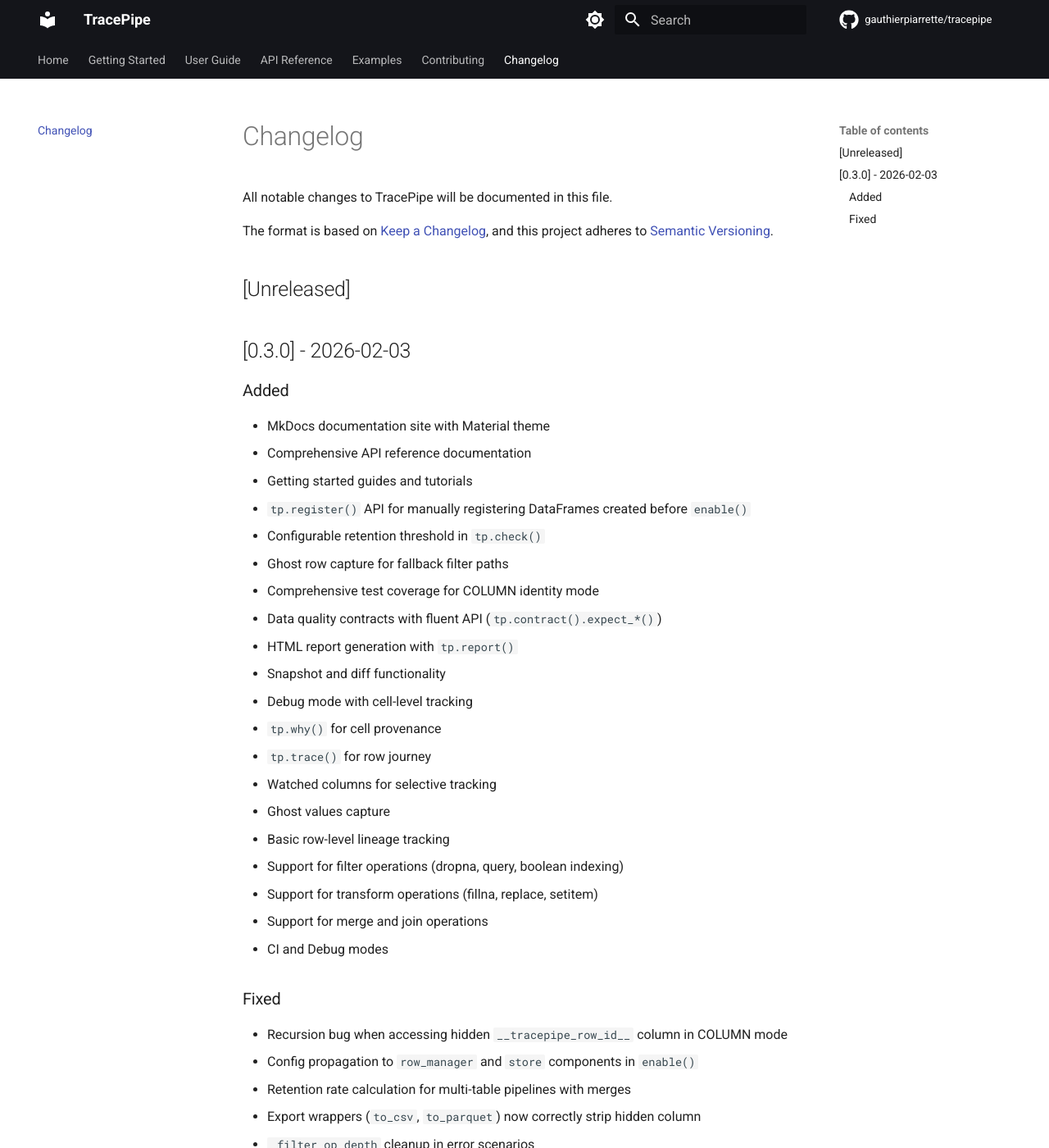
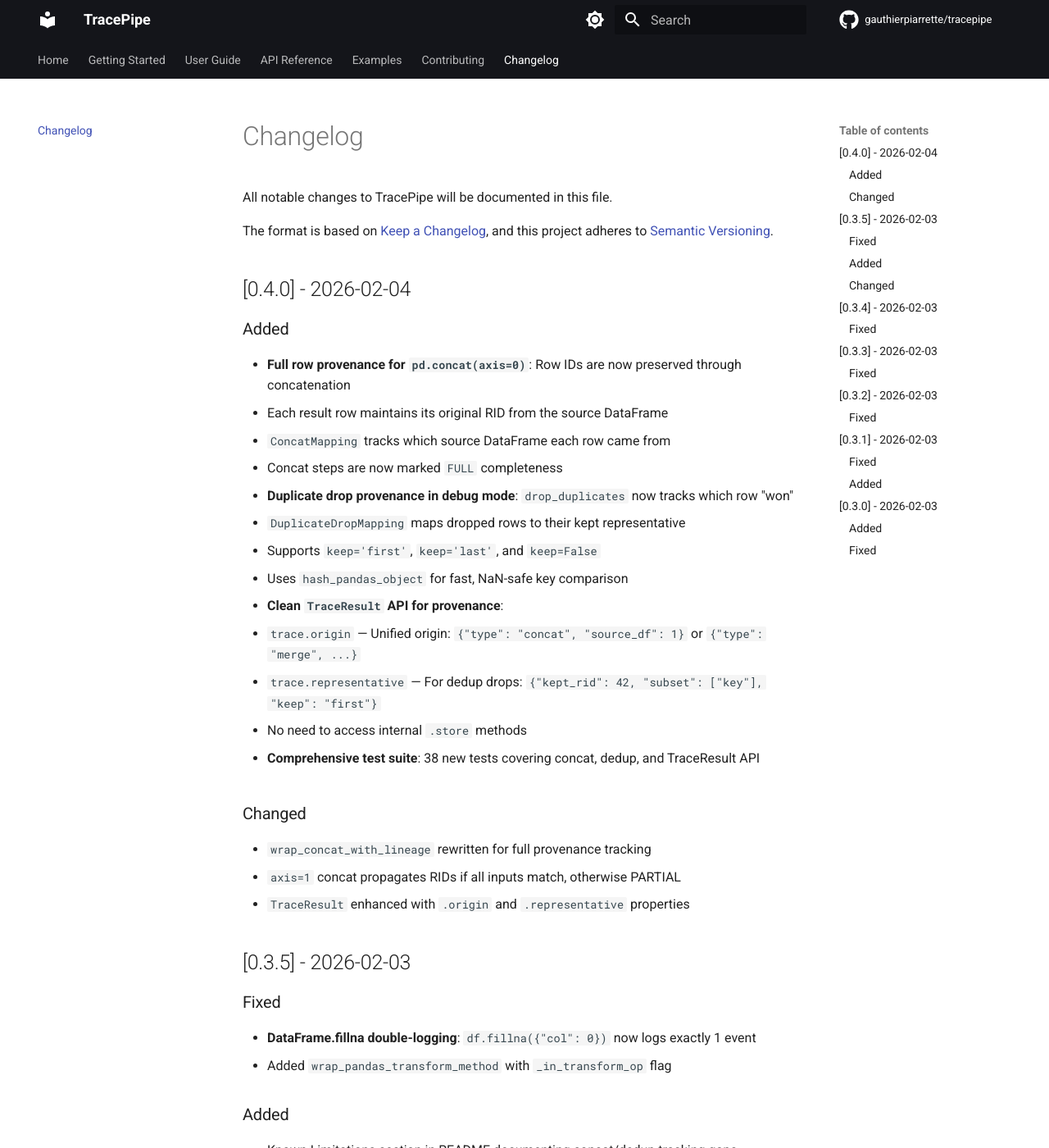
Before and after one commit to gauthierpiarrette/tracepipe, an MkDocs documentation site: the page built from docs/changelog.md, in a window 1280 px wide and 1400 px high. Shown: the whole window at 82% size. Built offline with MkDocs 1.6.1 and Material for MkDocs 9.7.7, drawn with Linux system fonts in a browser that asks for light colours; comment, search, counter and statistics services are not loaded; some of the changed text lies outside the part shown.

Commit message:
docs: update v0.4.0 changelog with TraceResult API improvements

```diff
--- a/docs/changelog.md
+++ b/docs/changelog.md
@@ -5,35 +5,100 @@
 The format is based on [Keep a Changelog](https://keepachangelog.com/en/1.0.0/),
 and this project adheres to [Semantic Versioning](https://semver.org/spec/v2.0.0.html).
 
-## [Unreleased]
+## [0.4.0] - 2026-02-04
+
+### Added
+
+- **Full row provenance for `pd.concat(axis=0)`**: Row IDs are now preserved through concatenation
+  - Each result row maintains its original RID from the source DataFrame
+  - `ConcatMapping` tracks which source DataFrame each row came from
+  - Concat steps are now marked `FULL` completeness
+
+- **Duplicate drop provenance in debug mode**: `drop_duplicates` now tracks which row "won"
+  - `DuplicateDropMapping` maps dropped rows to their kept representative
+  - Supports `keep='first'`, `keep='last'`, and `keep=False`
+  - Uses `hash_pandas_object` for fast, NaN-safe key comparison
+
+- **Clean `TraceResult` API for provenance**:
+  - `trace.origin` — Unified origin: `{"type": "concat", "source_df": 1}` or `{"type": "merge", ...}`
+  - `trace.representative` — For dedup drops: `{"kept_rid": 42, "subset": ["key"], "keep": "first"}`
+  - No need to access internal `.store` methods
+
+- **Comprehensive test suite**: 38 new tests covering concat, dedup, and TraceResult API
+
+### Changed
+
+- `wrap_concat_with_lineage` rewritten for full provenance tracking
+- `axis=1` concat propagates RIDs if all inputs match, otherwise PARTIAL
+- `TraceResult` enhanced with `.origin` and `.representative` properties
+
+## [0.3.5] - 2026-02-03
+
+### Fixed
+
+- **DataFrame.fillna double-logging**: `df.fillna({"col": 0})` now logs exactly 1 event
+- Added `wrap_pandas_transform_method` with `_in_transform_op` flag
+
+### Added
+
+- Known Limitations section in README documenting concat/dedup tracking gaps
+
+### Changed
+
+- Test suite hardened with exact count assertions and multi-scenario tests
+
+## [0.3.4] - 2026-02-03
+
+### Fixed
+
+- **Event deduplication**: Identical events from parallel pipelines are now deduplicated
+
+## [0.3.3] - 2026-02-03
+
+### Fixed
+
+- **Double-logging bug**: `df['col'] = df['col'].fillna()` now logs exactly one event
+- **Merge warning scoping**: `tp.check(df)` now only shows warnings for merges in df's lineage
+
+## [0.3.2] - 2026-02-03
+
+### Fixed
+
+- Merge duplicate key warnings now correctly identify which table (left/right) has duplicates
+
+## [0.3.1] - 2026-02-03
+
+### Fixed
+
+- Cell history now correctly chains through merge operations via lineage traversal
+- `tp.why()` and `tp.trace()` show pre-merge changes for post-merge rows
+- `enable()` resets accumulated state when called multiple times
+
+### Added
+
+- `get_row_history_with_lineage()` and `get_cell_history_with_lineage()` methods
 
 ## [0.3.0] - 2026-02-03
 
 ### Added
+
 - MkDocs documentation site with Material theme
 - Comprehensive API reference documentation
 - Getting started guides and tutorials
-- `tp.register()` API for manually registering DataFrames created before `enable()`
+- `tp.register()` API for manually registering DataFrames
 - Configurable retention threshold in `tp.check()`
 - Ghost row capture for fallback filter paths
-- Comprehensive test coverage for COLUMN identity mode
-- Data quality contracts with fluent API (`tp.contract().expect_*()`)
-- HTML report generation with `tp.report()`
+- Data quality contracts with fluent API
+- HTML report generation
 - Snapshot and diff functionality
 - Debug mode with cell-level tracking
 - `tp.why()` for cell provenance
 - `tp.trace()` for row journey
-- Watched columns for selective tracking
-- Ghost values capture
-- Basic row-level lineage tracking
-- Support for filter operations (dropna, query, boolean indexing)
-- Support for transform operations (fillna, replace, setitem)
-- Support for merge and join operations
-- CI and Debug modes
+- Support for all major pandas operations
 
 ### Fixed
-- Recursion bug when accessing hidden `__tracepipe_row_id__` column in COLUMN mode
-- Config propagation to `row_manager` and `store` components in `enable()`
-- Retention rate calculation for multi-table pipelines with merges
-- Export wrappers (`to_csv`, `to_parquet`) now correctly strip hidden column
-- `_filter_op_depth` cleanup in error scenarios
+
+- Recursion bug when accessing hidden column in COLUMN mode
+- Config propagation issues
+- Retention rate calculation for multi-table pipelines
+- Export wrappers correctly strip hidden column
```
Also changed, not shown: CHANGELOG.md (+43 -0 lines).
